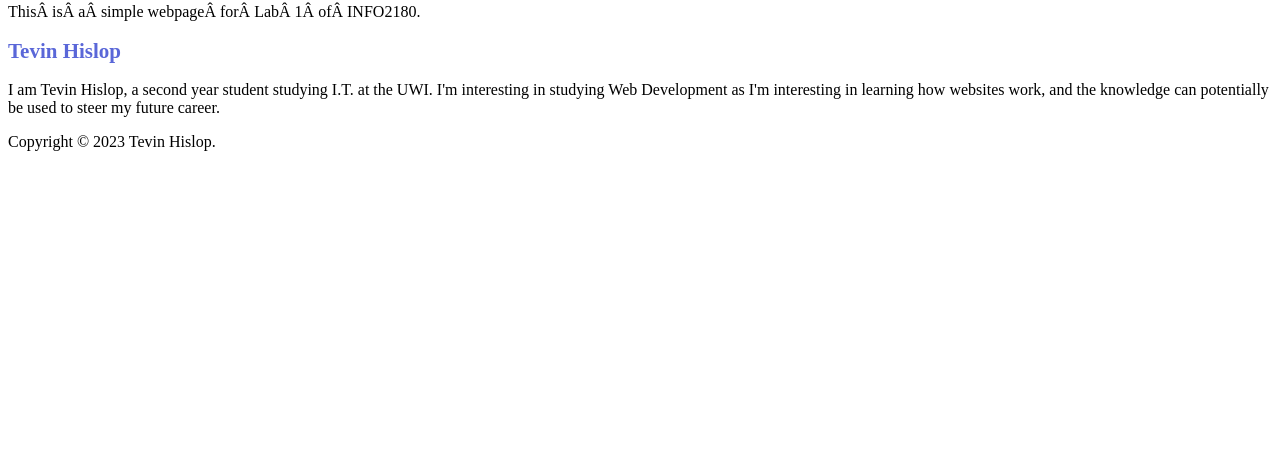
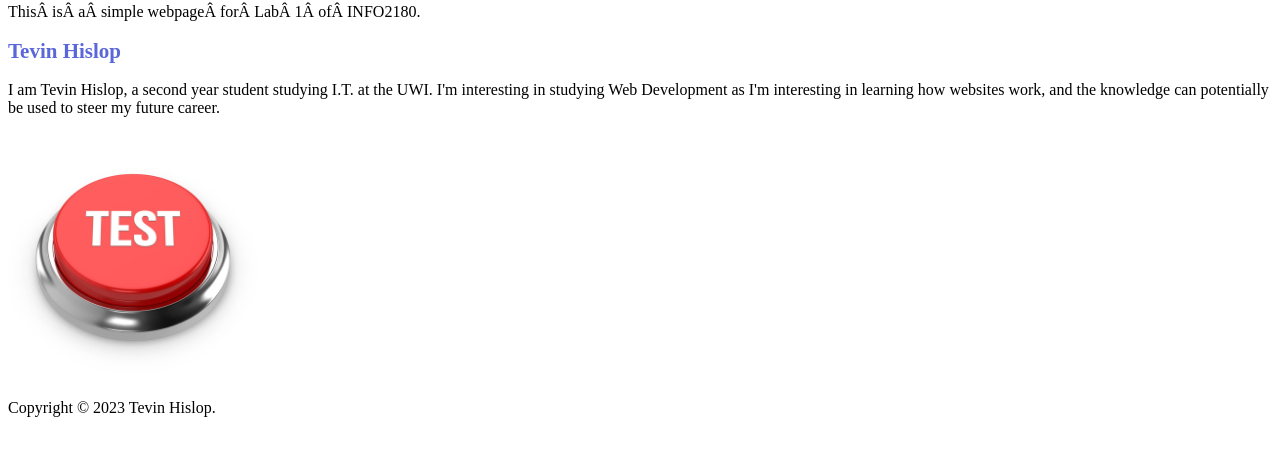
Before and after one commit to tevinh7612/info2180-lab1, a plain HTML site: page index.html in a window 1280 px wide. Shown: the part 82-538 px from the top of the page. Drawn offline with Linux system fonts and the light colour scheme.

Commit message:
added image and modified index.html to display said image

```diff
--- a/index.html
+++ b/index.html
@@ -15,7 +15,11 @@
 	<main>
 		<h2>Tevin Hislop</h2>
 		<p>I am Tevin Hislop, a second year student studying I.T. at the UWI. I'm interesting in studying Web Development as I'm interesting in learning how websites work, and the knowledge can potentially be used to steer my future career.</p>
+
+		<img src="test.jpg" alt="Test Image" width="250" height="250">
 	</main>
+
+
 	<footer>
 		<p>Copyright &copy; 2023 Tevin Hislop.</p>
 	</footer>
```
Also changed, not shown: test.jpg (added).
